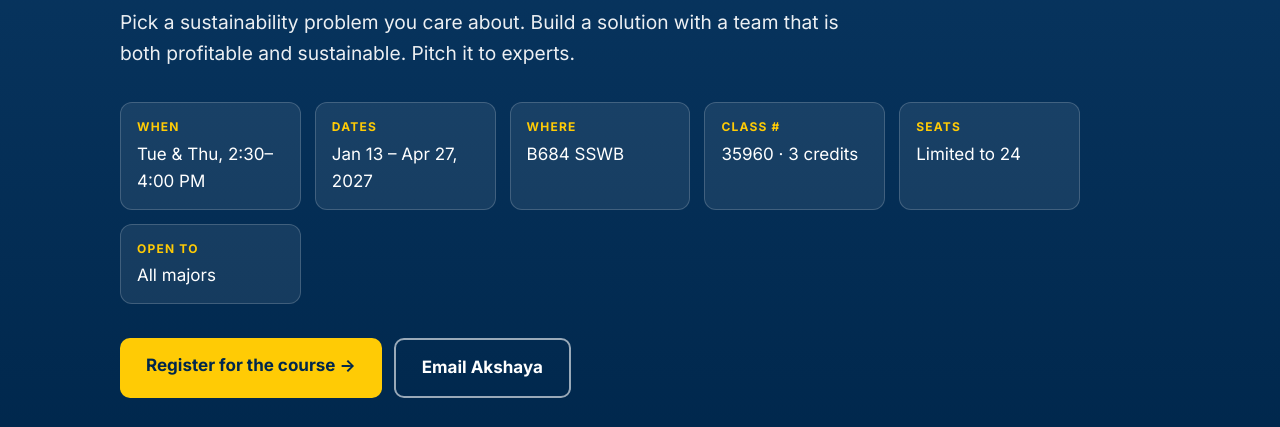
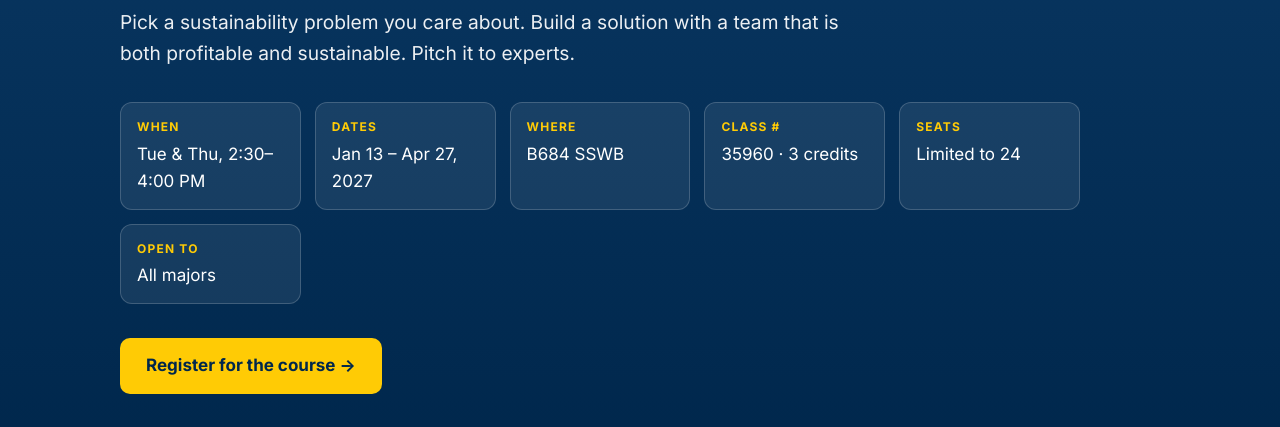
Before and after one commit to eternalfarmer/environ462, a plain HTML site: page index.html in a window 1280 px wide. Shown: the part 373-800 px from the top of the page. Drawn offline with Linux system fonts and the light colour scheme.

Commit message:
Add files via upload

```diff
--- a/index.html
+++ b/index.html
@@ -253,9 +253,7 @@
       <div class="fact"><b>Open to</b>All majors</div>
     </div>
     <div class="ctas">
-      <a class="btn" href="https://webapps.lsa.umich.edu/cg/cg_detail.aspx?content=2620ENVIRON462008&amp;termArray=w_27_2620" target="_blank" rel="noopener">Register for the course →</a>
-      <a class="btn ghost" href="mailto:akshaya@umich.edu?subject=ENVIRON%20462.008%20question">Email Akshaya</a>
-    </div>
+      <a class="btn" href="https://webapps.lsa.umich.edu/cg/cg_detail.aspx?content=2620ENVIRON462008&amp;termArray=w_27_2620" target="_blank" rel="noopener">Register for the course →</a>    </div>
   </div>
 </section>
 
```
